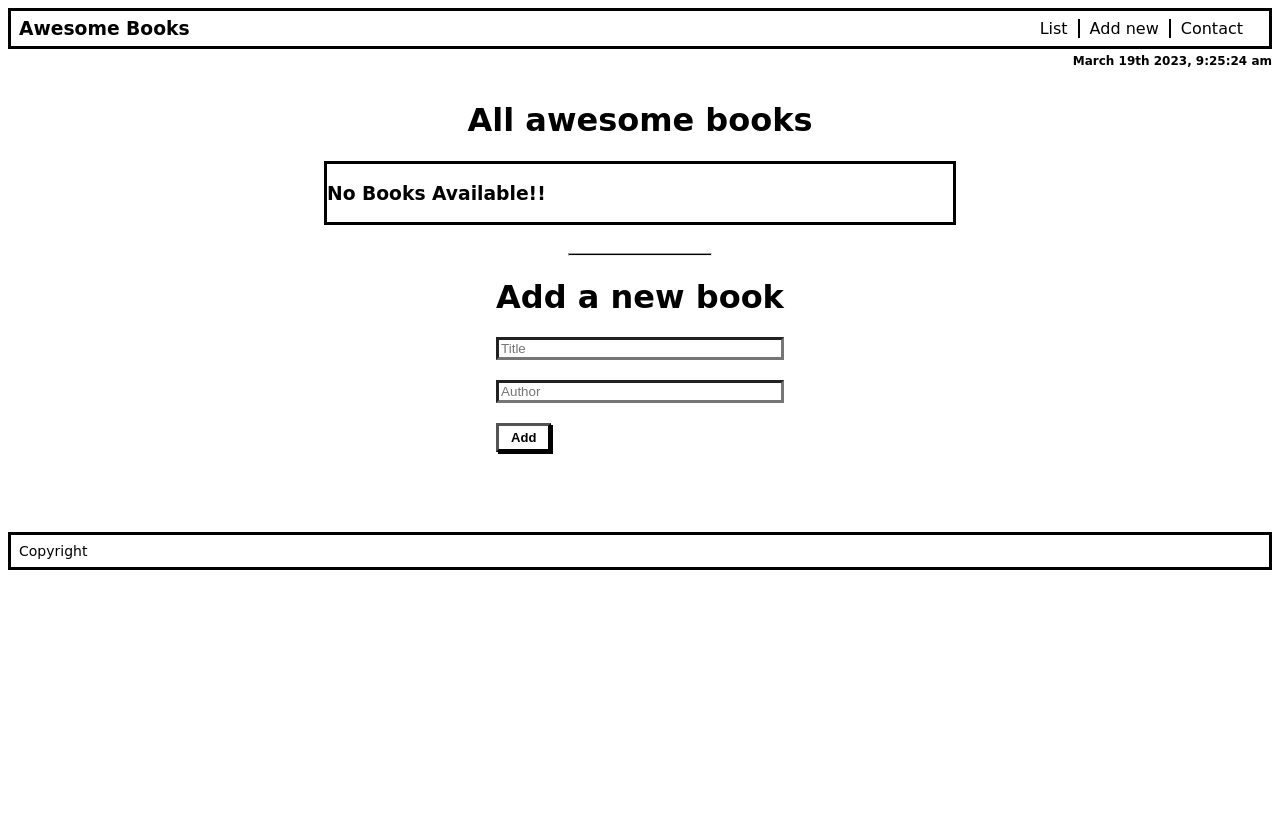
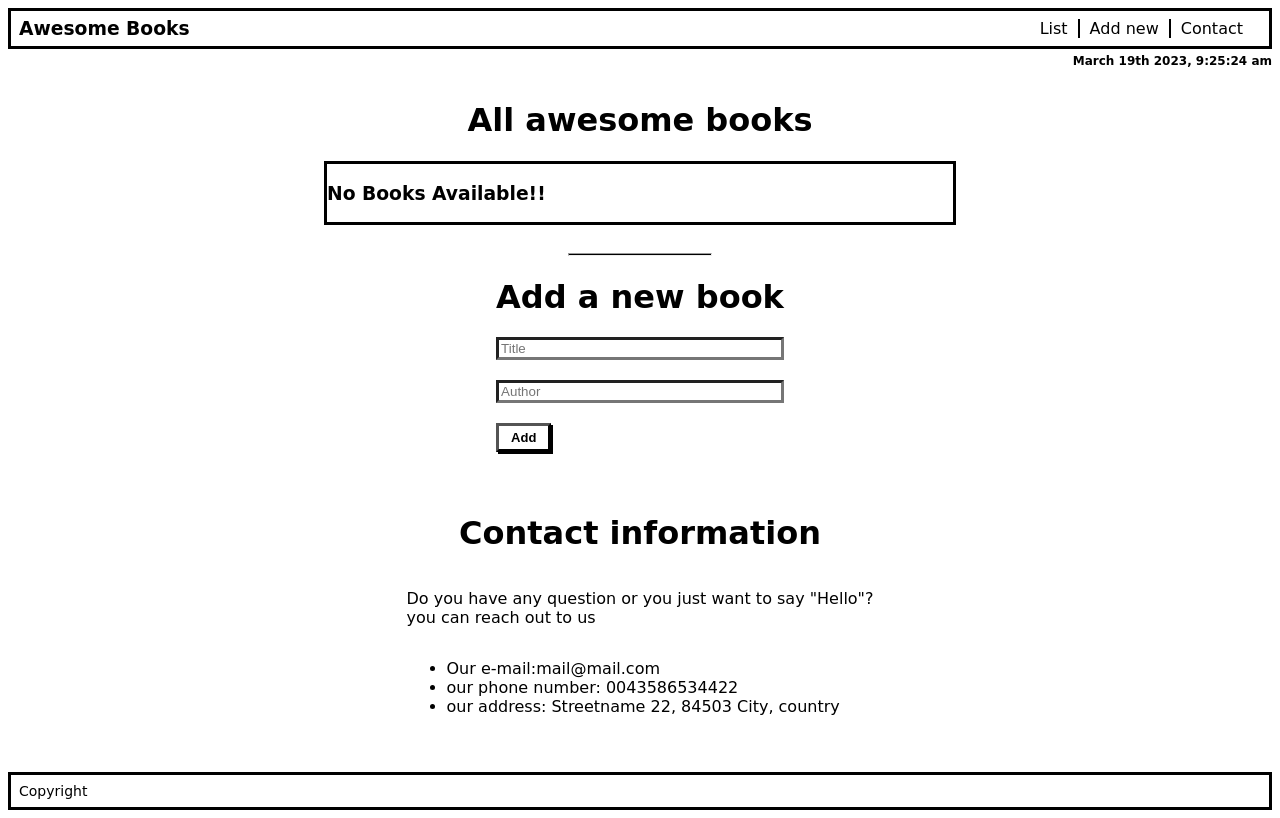
Before and after one commit to Stephen-Adom/awesome_books, a website: page index.html in a window 1280 px wide. Drawn offline with Linux system fonts and the light colour scheme.

Commit message:
add contact

```diff
--- a/index.css
+++ b/index.css
@@ -114,6 +114,11 @@ hr {
   height: 3px;
 }
 
+.contact {
+display: flex;
+flex-direction: column;
+}
+
 footer {
   width: 100%;
   border: 3px solid black;
--- a/index.html
+++ b/index.html
@@ -48,6 +48,18 @@
           <button type="submit">Add</button>
         </div>
       </form>
+      <div class="contact">
+        <h1>Contact information</h1>
+        <p>Do you have any question or you just want to say "Hello"?<br> you can reach out to us</p>
+        <ul>
+          <li>Our e-mail:mail@mail.com</li>
+          <li>our phone number: 0043586534422</li>
+          <li>our address: Streetname 22, 84503 City, country</li>
+
+          </li>
+        </ul>
+      </div>
+
     </main>
 
     <footer>
```
